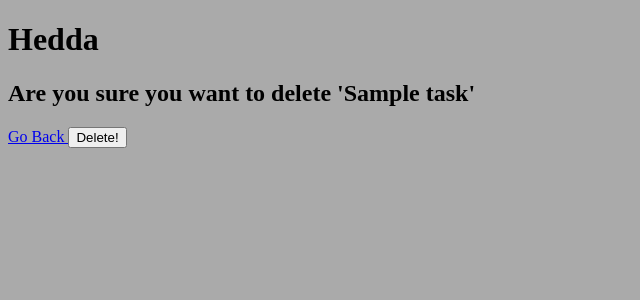
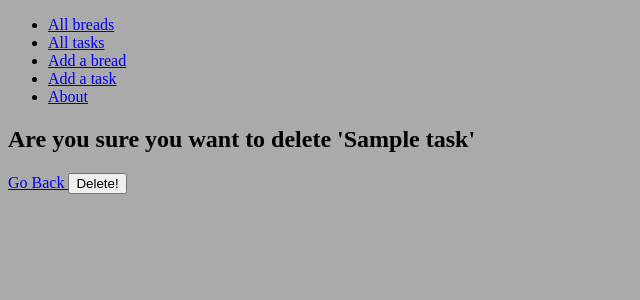
Before and after one commit to katiacreator/hedda, a Django app: page /tasks/1/delete/ in a window 1280 px wide. Shown: the top 300 px of the page, without its empty margins (0-640 px from the left). Run offline with Django 3.2, Linux system fonts and the light colour scheme; tables that the repository leaves empty hold one stand-in row (values such as "Sample post").

Commit message:
full crud for task model complete

```diff
--- a/main_app/templates/base.html
+++ b/main_app/templates/base.html
@@ -23,8 +23,21 @@
   </head>
   <body>
     <header>
-
-    <h1>Hedda</h1>
+   <nav>
+      <ul>
+        {% comment %} {% if user.is_authentibreaded %} {% endcomment %}
+          <li><a href="{% url 'breads_index' %}">All breads</a></li>
+          <li><a href="{% url 'tasks_index' %}">All tasks</a></li>
+          <li><a href="{% url 'breads_create' %}">Add a bread</a></li>
+          <li><a href="{% url 'tasks_create' %}">Add a task</a></li>
+          <li><a href="{% url 'about' %}">About</a></li>
+          {% comment %} <li><a href="{% url 'logout' %}">Log Out</a></li> {% endcomment %}
+        {% comment %} {% else %}
+          <li><a href="{% url 'about' %}">About</a></li>
+          <li><a href="{% url 'home' %}">Log In</a></li> {% endcomment %}
+        {% comment %} {% endif %} {% endcomment %}
+      </ul>
+    </nav>
     </header>
     <main>{% block content %} {% endblock %}</main>
   </body>
--- a/main_app/templates/main_app/task_confirm_delete.html
+++ b/main_app/templates/main_app/task_confirm_delete.html
@@ -7,7 +7,7 @@
 
 <form action="" method="post" class="form">
   {% csrf_token %}
-  <a href="{% url 'breads_detail' bread.id %}" class="btn secondary">
+  <a href="{% url 'tasks_detail' task.id %}" class="btn secondary">
   Go Back
   </a>
   <button type="submit" class="btn danger">Delete!</button>
--- a/main_app/templates/main_app/task_detail.html
+++ b/main_app/templates/main_app/task_detail.html
@@ -18,12 +18,12 @@
           {% comment %} <img src="{% static 'images/sushi.svg' %}" alt="sushi logo icon" /> {% endcomment %}
         </div>
         <h2 class="card-title">{{ task.name }}</h2>
-        <p>{{ task.interval }} </p>
+        <p>{{ task.interval }} minutes </p>
       </div>
     {% comment %} </a> {% endcomment %}
      <div>
-      <a href="" class="btn warn">Edit</a>
-      <a href="" class="btn danger">Delete</a>
+      <a href="{% url 'tasks_update' task.id %}" class="btn warn">Edit</a>
+      <a href="{% url 'tasks_delete' task.id %}" class="btn danger">Delete</a>
     </div>
     <h3>Add photo</h3>
     <p id="file-name"></p>
--- a/main_app/templates/main_app/task_index.html
+++ b/main_app/templates/main_app/task_list.html
@@ -11,9 +11,9 @@
 </section>
 
 <section class="card-container">
-  {% for task in tasks %}
+  {% for task in task_list %}
   <div class="card">
-    {% comment %} <a href="{% url 'sushi_detail' sushi.id %}"> {% endcomment %}
+    <a href="{% url 'tasks_detail' task.id %}">
       <div class="card-content">
         <div class="card-img-container">
           {% comment %} <img src="{% static 'images/sushi.svg' %}" alt="sushi logo icon" /> {% endcomment %}
@@ -21,7 +21,7 @@
         <h2 class="card-title">{{ task.name }}</h2>
         <p>{{ task.interval }} <span>minutes</span> </p>
       </div>
-    {% comment %} </a> {% endcomment %}
+    </a>
   </div>
   {% endfor %}
 </section>
```
